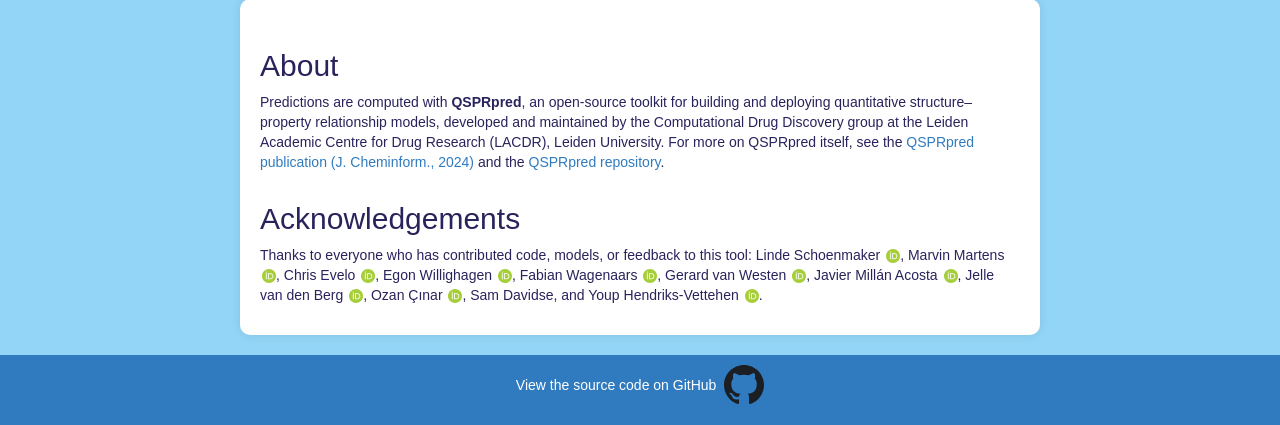
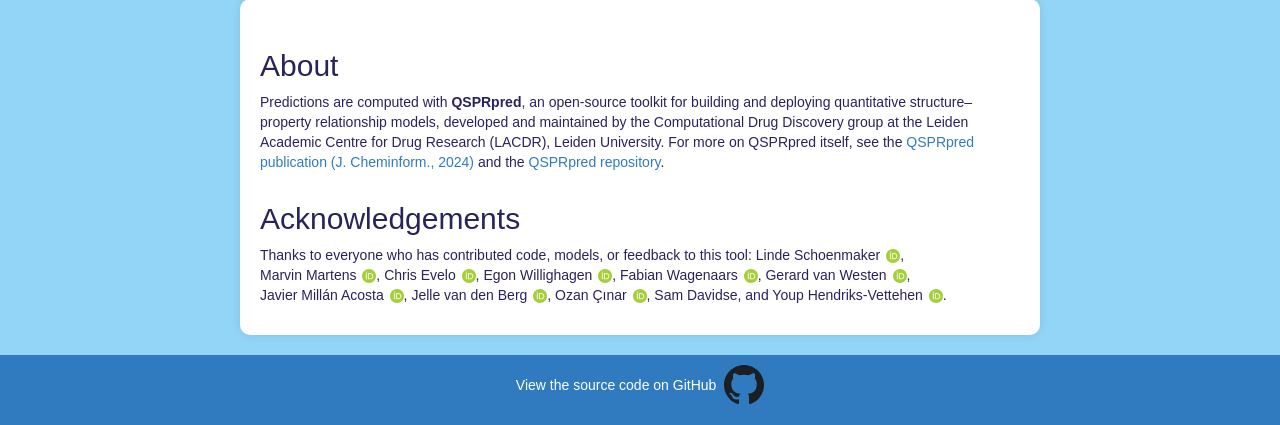
Before and after one commit to VHP4Safety/QSPRpred-Docker, a Flask app: page / in a window 1280 px wide. Shown: the part 701-1126 px from the top of the page. Run offline with Flask 3, Linux system fonts and the light colour scheme; some libraries are stand-ins or nearby versions.

Commit message:
wrap each name+ORCID in nowrap span so the icon never breaks off
the bare `&nbsp;` between name and link was not enough — browsers
could still split inside the inline anchor at the line edge. Wrapping
the full "Name" + ORCID iD in a span with white-space: nowrap keeps
each (name, icon) pair as a single unbreakable unit while still
allowing line breaks at the commas between people.

```diff
--- a/static/styles.css
+++ b/static/styles.css
@@ -75,6 +75,10 @@ h2 {
     height: 14px;
     vertical-align: text-bottom;
     margin-left: 2px;
+}
+
+.ack-person {
+    white-space: nowrap;
 }
 
 img.logo {
--- a/templates/index.html
+++ b/templates/index.html
@@ -315,17 +315,17 @@
 
         <h2>Acknowledgements</h2>
         <p>Thanks to everyone who has contributed code, models, or feedback to this tool:
-            Linde Schoenmaker&nbsp;<a href="https://orcid.org/0000-0001-9879-1004" target="_blank" rel="noopener" title="ORCID iD"><img src="{{ url_for('static', filename='img/orcid.svg') }}" alt="ORCID iD" class="orcid-icon"></a>,
-            Marvin Martens&nbsp;<a href="https://orcid.org/0000-0003-2230-0840" target="_blank" rel="noopener" title="ORCID iD"><img src="{{ url_for('static', filename='img/orcid.svg') }}" alt="ORCID iD" class="orcid-icon"></a>,
-            Chris Evelo&nbsp;<a href="https://orcid.org/0000-0002-5301-3142" target="_blank" rel="noopener" title="ORCID iD"><img src="{{ url_for('static', filename='img/orcid.svg') }}" alt="ORCID iD" class="orcid-icon"></a>,
-            Egon Willighagen&nbsp;<a href="https://orcid.org/0000-0001-7542-0286" target="_blank" rel="noopener" title="ORCID iD"><img src="{{ url_for('static', filename='img/orcid.svg') }}" alt="ORCID iD" class="orcid-icon"></a>,
-            Fabian Wagenaars&nbsp;<a href="https://orcid.org/0000-0003-4766-7358" target="_blank" rel="noopener" title="ORCID iD"><img src="{{ url_for('static', filename='img/orcid.svg') }}" alt="ORCID iD" class="orcid-icon"></a>,
-            Gerard van Westen&nbsp;<a href="https://orcid.org/0000-0003-0717-1817" target="_blank" rel="noopener" title="ORCID iD"><img src="{{ url_for('static', filename='img/orcid.svg') }}" alt="ORCID iD" class="orcid-icon"></a>,
-            Javier Mill&aacute;n Acosta&nbsp;<a href="https://orcid.org/0000-0002-4166-7093" target="_blank" rel="noopener" title="ORCID iD"><img src="{{ url_for('static', filename='img/orcid.svg') }}" alt="ORCID iD" class="orcid-icon"></a>,
-            Jelle van den Berg&nbsp;<a href="https://orcid.org/0009-0007-8687-6810" target="_blank" rel="noopener" title="ORCID iD"><img src="{{ url_for('static', filename='img/orcid.svg') }}" alt="ORCID iD" class="orcid-icon"></a>,
-            Ozan &Ccedil;&inodot;nar&nbsp;<a href="https://orcid.org/0000-0003-0329-1977" target="_blank" rel="noopener" title="ORCID iD"><img src="{{ url_for('static', filename='img/orcid.svg') }}" alt="ORCID iD" class="orcid-icon"></a>,
+            <span class="ack-person">Linde Schoenmaker&nbsp;<a href="https://orcid.org/0000-0001-9879-1004" target="_blank" rel="noopener" title="ORCID iD"><img src="{{ url_for('static', filename='img/orcid.svg') }}" alt="ORCID iD" class="orcid-icon"></a></span>,
+            <span class="ack-person">Marvin Martens&nbsp;<a href="https://orcid.org/0000-0003-2230-0840" target="_blank" rel="noopener" title="ORCID iD"><img src="{{ url_for('static', filename='img/orcid.svg') }}" alt="ORCID iD" class="orcid-icon"></a></span>,
+            <span class="ack-person">Chris Evelo&nbsp;<a href="https://orcid.org/0000-0002-5301-3142" target="_blank" rel="noopener" title="ORCID iD"><img src="{{ url_for('static', filename='img/orcid.svg') }}" alt="ORCID iD" class="orcid-icon"></a></span>,
+            <span class="ack-person">Egon Willighagen&nbsp;<a href="https://orcid.org/0000-0001-7542-0286" target="_blank" rel="noopener" title="ORCID iD"><img src="{{ url_for('static', filename='img/orcid.svg') }}" alt="ORCID iD" class="orcid-icon"></a></span>,
+            <span class="ack-person">Fabian Wagenaars&nbsp;<a href="https://orcid.org/0000-0003-4766-7358" target="_blank" rel="noopener" title="ORCID iD"><img src="{{ url_for('static', filename='img/orcid.svg') }}" alt="ORCID iD" class="orcid-icon"></a></span>,
+            <span class="ack-person">Gerard van Westen&nbsp;<a href="https://orcid.org/0000-0003-0717-1817" target="_blank" rel="noopener" title="ORCID iD"><img src="{{ url_for('static', filename='img/orcid.svg') }}" alt="ORCID iD" class="orcid-icon"></a></span>,
+            <span class="ack-person">Javier Mill&aacute;n Acosta&nbsp;<a href="https://orcid.org/0000-0002-4166-7093" target="_blank" rel="noopener" title="ORCID iD"><img src="{{ url_for('static', filename='img/orcid.svg') }}" alt="ORCID iD" class="orcid-icon"></a></span>,
+            <span class="ack-person">Jelle van den Berg&nbsp;<a href="https://orcid.org/0009-0007-8687-6810" target="_blank" rel="noopener" title="ORCID iD"><img src="{{ url_for('static', filename='img/orcid.svg') }}" alt="ORCID iD" class="orcid-icon"></a></span>,
+            <span class="ack-person">Ozan &Ccedil;&inodot;nar&nbsp;<a href="https://orcid.org/0000-0003-0329-1977" target="_blank" rel="noopener" title="ORCID iD"><img src="{{ url_for('static', filename='img/orcid.svg') }}" alt="ORCID iD" class="orcid-icon"></a></span>,
             Sam Davidse,
-            and Youp Hendriks-Vettehen&nbsp;<a href="https://orcid.org/0009-0003-2459-8887" target="_blank" rel="noopener" title="ORCID iD"><img src="{{ url_for('static', filename='img/orcid.svg') }}" alt="ORCID iD" class="orcid-icon"></a>.
+            and <span class="ack-person">Youp Hendriks-Vettehen&nbsp;<a href="https://orcid.org/0009-0003-2459-8887" target="_blank" rel="noopener" title="ORCID iD"><img src="{{ url_for('static', filename='img/orcid.svg') }}" alt="ORCID iD" class="orcid-icon"></a></span>.
         </p>
     </section>
 
```
